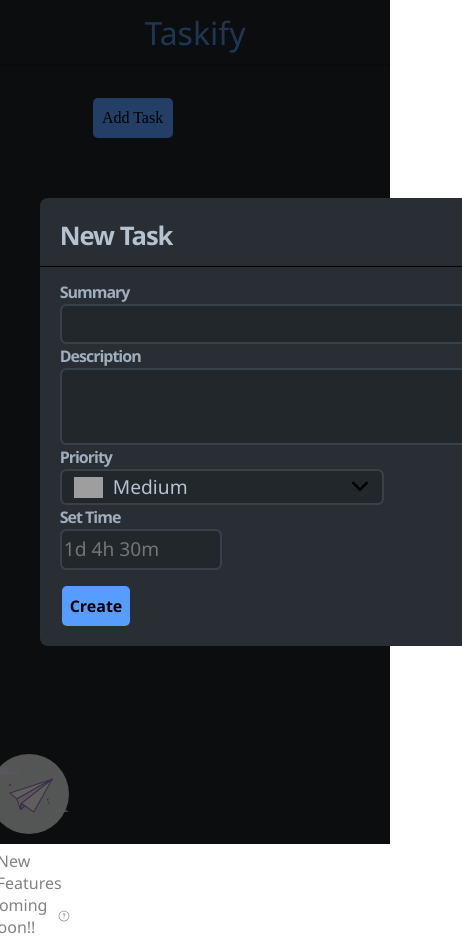
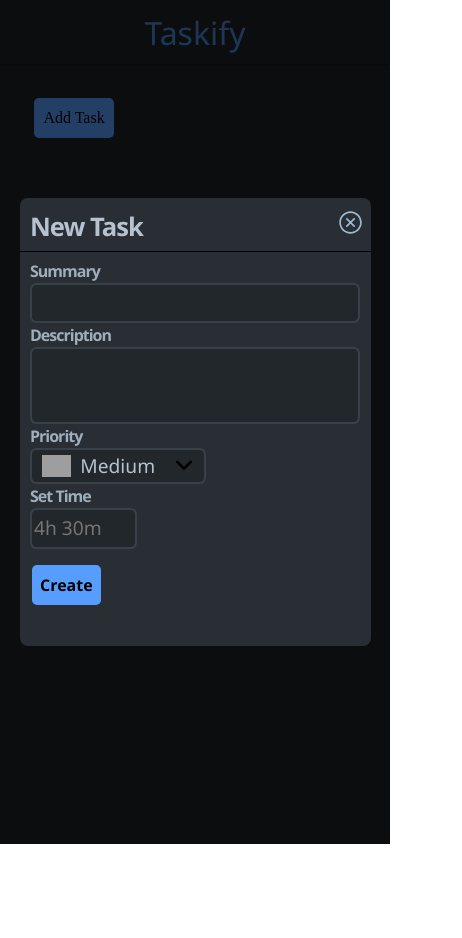
Before and after one commit to SrikarHasthi/Taskify, a React (Create React App) app: page / in a window 390 px wide. Both pictures are taken after a click on the element "Add Task". Shown: the whole page, 462 px wide, since content can reach past the window. After the commit the page ends 844 px from the top, so only its background shows below. Built offline with nearby package versions, Linux system fonts and the light colour scheme; grey boxes are pictures that could not be loaded.

Commit message:
added time validation

```diff
--- a/src/App.css
+++ b/src/App.css
@@ -37,6 +37,7 @@
 .home-main-sub-container {
   display: flex;
   height: calc(100vh - 4.1rem);
+  overflow: auto
 }
 
 .home-main-tasks-container {
@@ -94,3 +95,9 @@
   color: #828284;
   margin-top: 5rem;
 }
+
+@media (max-width: 960px) {
+  .main-sidebar-show-container {
+      display: none;
+  }
+}
--- a/src/Home.tsx
+++ b/src/Home.tsx
@@ -25,8 +25,6 @@
                 if (localStorage.getItem(`allTaskData`)) {
                     const storedTaskdata = localStorage.getItem(`allTaskData`)
                     if (storedTaskdata != null) {
-                        console.log(JSON.parse(storedTaskdata));
-
                         dispatch(setTaskData(JSON.parse(storedTaskdata)))
                     }
                 }
@@ -54,9 +52,6 @@
         const timeout = setTimeout(() => {
             localStorage.setItem(`allTaskData`, `${JSON.stringify(allTaskData)}`)
         }, 500);
-        console.log(allTaskData);
-
-
         return () => clearTimeout(timeout);
     }, [allTaskData])
 
@@ -76,7 +71,8 @@
                             ...customStyles,
                             content: {
                                 ...customStyles.content,
-                                width: "41rem",
+                                width: (window.innerWidth >= 960) ? "41rem" : "90%",
+                                inset: (window.innerWidth >= 960) ? "40px" : "0px",
                                 height: "28rem",
                             }
                         }}
@@ -107,7 +103,7 @@
                                 :
                                 <div className="home-main-no-tasks-container">
                                     <div className="home-main-no-tasks-sub-container">
-                                        <img src={empty} />
+                                        <img src={empty} alt="empty"/>
                                         ADD A TASK TO GET STARTED
                                     </div>
                                 </div>
--- a/src/Utils.ts
+++ b/src/Utils.ts
@@ -3,12 +3,11 @@
 
 export const capitalizeFirstLetter = (value: string): string => {
   return value.charAt(0).toUpperCase() + value.slice(1);
-}
-
+};
 
 export const convertTime = (value: number | string): TimeConverter => {
   const toDisplayTime = () => {
-      let time = ''
+    let time = "";
     time = new Date(value).toISOString().substring(11, 19);
     // } else if (value.includes('m')) {
     //   minutes = parseInt(value.split('m')[0]);
@@ -19,35 +18,34 @@
   };
 
   const toAlphaNumericTime = () => {
-      let time = ''
+    let time = "";
     time = new Date(value).toISOString().substring(11, 19);
-      let timeArray = time.split(':')
-      if(timeArray[0] !== '00'){
-        time = timeArray[0]+'h ' + timeArray[1] + 'm'
+    let timeArray = time.split(":");
+    if (timeArray[0] !== "00") {
+      time = timeArray[0] + "h " + timeArray[1] + "m";
+    } else {
+      time = timeArray[1] + "m";
     }
-      else {
-        time = timeArray[1]+'m'
-      }
-      return time
-    }
+    return time;
+  };
 
   const toMs = () => {
     let minutes = 0;
     let time = 0;
     let hour: string[] | null = null;
-      if(typeof value === "string"){
-        if (value.includes('h')) {
-          hour = value.split('h');
+    if (typeof value === "string") {
+      if (value.includes("h")) {
+        hour = value.split("h");
         minutes = parseInt(hour[0]) * 60;
 
-          if (value.includes('m')) {
-            minutes += parseInt(hour[1].split('m')[0]);
+        if (value.includes("m")) {
+          minutes += parseInt(hour[1].split("m")[0]);
         }
 
-          time = minutes * 60 * 1000
-        } else if (value.includes('m')) {
-          minutes = parseInt(value.split('m')[0]);
-          time = minutes * 60 * 1000
+        time = minutes * 60 * 1000;
+      } else if (value.includes("m")) {
+        minutes = parseInt(value.split("m")[0]);
+        time = minutes * 60 * 1000;
       }
     }
 
@@ -61,12 +59,45 @@
   };
 };
 
+export const givePriorityImage = (priority: string): string => {
+  const tempArray = priorityImages.filter((e) => {
+    return e.value === priority.toLowerCase();
+  });
+  return tempArray[0].imgSrc;
+};
 
-export const givePriorityImage = (priority:string):string =>{
+export const validateTime = (time: string): boolean => {
+  const regex = /^(\d+h)? ?(\d+m)?$/;
 
-    const tempArray = priorityImages.filter((e)=>{
-        return e.value === priority.toLowerCase()
-    })
-    return tempArray[0].imgSrc
+  if (!regex.test(time)) {
+    return false;
+  }
+  const matchResult = time.match(regex);
+  if (matchResult) {
+    console.log(matchResult);
 
+    const [_, hours, minutes] = matchResult;
+
+    if (!hours && !minutes) {
+      return false;
     }
+
+    if (hours) {
+      const hoursValue = parseInt(hours);
+      if (isNaN(hoursValue) || hoursValue < 0) {
+        return false;
+      }
+    }
+
+    if (minutes) {
+      const minutesValue = parseInt(minutes);
+      if (isNaN(minutesValue) || minutesValue < 0 || minutesValue >= 60) {
+        return false;
+      }
+    }
+
+    return true;
+  } else {
+    return false;
+  }
+};
--- a/src/components/AddTaskPopup.scss
+++ b/src/components/AddTaskPopup.scss
@@ -2,13 +2,12 @@
   padding: 3% 3% 2%;
   border-bottom: 1px solid black;
   font-size: 1.6em;
-    font-family: var(--font-heading,"Poppins");
+  font-family: var(--font-heading, "Poppins");
   font-weight: 700;
   display: flex;
   letter-spacing: -1px;
   color: var(--heading-text-color);
 }
-
 
 .task-popup-close-icon {
   width: 1.7rem;
@@ -18,29 +17,29 @@
   cursor: pointer;
 }
 
-.task-popup-fields-container{
+.task-popup-fields-container {
   padding: 2% 3%;
 }
 
-.task-popup-heading{
+.task-popup-heading {
   font-size: 1rem;
-    font-family: var(--font-heading,"Poppins");
+  font-family: var(--font-heading, "Poppins");
   color: var(--heading-sub-text);
   font-weight: 600;
   line-height: 1.5;
   letter-spacing: -1px;
 }
 
-.task-popup-addTask-input{
+.task-popup-addTask-input {
   display: block;
   margin: 0;
   color: var(--input-text);
-    width: 100%;
+  width: -webkit-fill-available;
   font-family: inherit;
   font-size: 1.2rem;
   font-weight: inherit;
   line-height: 1.8;
-    border: 2px solid #A6C5E229;
+  border: 2px solid #a6c5e229;
   border-radius: 0.4rem;
   background: var(--task-popup-input);
 
@@ -54,14 +53,14 @@
   }
 }
 
-.task-popup-addTask-input-textbox{
+.task-popup-addTask-input-textbox {
   resize: none;
 }
 
-.task-popup-dropdown{
+.task-popup-dropdown {
   width: 50%;
   height: 2rem;
-    border: 2px solid #A6C5E229;
+  border: 2px solid #a6c5e229;
   margin: 0;
   color: var(--input-text);
   background: var(--task-popup-input);
@@ -77,11 +76,11 @@
   cursor: pointer;
 }
 
-.task-popup-dropdown-arrow{
+.task-popup-dropdown-arrow {
   height: -webkit-fill-available;
 }
 
-.task-popup-dropdown-outer-container{
+.task-popup-dropdown-outer-container {
   position: absolute;
   width: 50%;
   height: 6rem;
@@ -89,12 +88,12 @@
   z-index: 999;
   top: 72%;
   width: 49%;
-    border: 2px solid #A6C5E229;
+  border: 2px solid #a6c5e229;
   border-radius: 0.4rem;
   background: var(--task-popup-input);
 }
 
-.task-popup-dropdown-value-container{
+.task-popup-dropdown-value-container {
   padding: 0 0.4rem;
   display: flex;
   height: 100%;
@@ -102,7 +101,7 @@
   width: 100%;
 }
 
-.task-popup-createTask-button{
+.task-popup-createTask-button {
   opacity: 1;
   transition: opacity 0.3s ease 0s;
   margin: 0px 2px;
@@ -124,3 +123,11 @@
   font-weight: 600;
   line-height: 1.5;
 }
+
+@media (max-width: 960px) {
+  .task-popup-addTask-input {
+    &.task-popup-addTask-time-input {
+      width: 30%;
+    }
+  }
+}
--- a/src/components/AddTaskPopup.tsx
+++ b/src/components/AddTaskPopup.tsx
@@ -4,7 +4,7 @@
 import dropDownArrow from "../assets/dropdown-arrow-svgrepo-com.svg"
 import CustomDropdown from "./CustomDropdown";
 import { priorityImages } from "../StaticData";
-import { capitalizeFirstLetter, convertTime, givePriorityImage } from "../Utils";
+import { capitalizeFirstLetter, convertTime, givePriorityImage, validateTime } from "../Utils";
 import { useOutsideAlerter } from "../hooks";
 import { TaskData, priorityInterface } from "../Interfaces";
 import { ToastContainer, toast } from 'react-toastify';
@@ -37,8 +37,11 @@
         setShowDropdown(false)
     }
     const handleSubmit = ():void => {
-        if(summary === "" || description === "" || time === ""){
+        if(summary === "" || time === ""){
             toast.error("Field is empty")
+        }
+        else if (!validateTime(time)) {
+            toast.error("Enter time in format 1h 5m")
         }
         else if((taskData && taskData[0])){
             const updatedTaskData = allTaskData.map((e)=>{
@@ -106,7 +109,7 @@
                     </div> : ""}
                 </div>
                 <div className="task-popup-heading">Set Time</div>
-                <input className="task-popup-addTask-input task-popup-addTask-time-input" placeholder="1d 4h 30m" value={time} onChange={(e)=>{setTime(e.target.value)}}/>
+                <input className="task-popup-addTask-input task-popup-addTask-time-input" placeholder="4h 30m" value={time} onChange={(e)=>{setTime(e.target.value)}}/>
                 <button className="task-popup-createTask-button" onClick={(e)=> {e.stopPropagation(); handleSubmit()}}>{(taskData && taskData[0]) ? "Done" : "Create"}</button>
                 {
                     (taskData && taskData[0]) ? <button className="task-popup-createTask-button" onClick={(e)=> {e.stopPropagation(); handleDelete(taskData[0].id)}}>Delete</button>
--- a/src/components/CountdownTimer.tsx
+++ b/src/components/CountdownTimer.tsx
@@ -27,7 +27,6 @@
     (hours <= 0)?
         (minutes + seconds <= 0) ?
         <p onLoad={()=>{
-          console.log("fdgfdgfdgdfgfdgd");
 
           // dispatch(setTaskPopup(true))}
         }}>00:00</p>
--- a/src/components/Sidebar.scss
+++ b/src/components/Sidebar.scss
@@ -51,3 +51,9 @@
         }
     }
 }
+
+@media (max-width: 960px) {
+    .main-sidebar-container {
+        display: none;
+    }
+}
--- a/src/components/Sidebar.tsx
+++ b/src/components/Sidebar.tsx
@@ -19,12 +19,12 @@
             <div className="main-sidebar-container">
                 <div className="main-sidebar-coming-soon">
                     <div className="main-sidebar-coming-soon-img">
-                        <img src={comingSoon} />
+                        <img src={comingSoon} alt="coming soon"/>
                     </div>
                     <p className="main-sidebar-text">New Features</p>
                     <p className="main-sidebar-text">Coming Soon!!
                         <span  data-tooltip-id={"coming-soon-tooltip"}>
-                            <img src={question} />
+                            <img src={question} alt="question"/>
                         </span>
                         <Tooltip id="coming-soon-tooltip" data-tooltip-place="right-start" style={{width:"13rem", background:"black"}}>
                             Backend with Java Spring Boot with Login, Profile, Tasks History, Favourite tasks and many more..
--- a/src/components/Tasks.tsx
+++ b/src/components/Tasks.tsx
@@ -1,4 +1,4 @@
-import React, { useEffect, useState } from "react";
+import React, { useState } from "react";
 import "../components/Tasks.scss"
 import play from "../assets/play.svg"
 import pause from "../assets/pause.svg"
@@ -8,7 +8,7 @@
 import { convertTime, givePriorityImage } from "../Utils";
 import { useDispatch, useSelector } from "react-redux";
 import { RootState } from "../redux/store";
-import { customStyles, priorityImages } from "../StaticData";
+import { customStyles } from "../StaticData";
 import AddTaskPopup from "./AddTaskPopup";
 import { setTaskData } from "../redux/reducers/taskDataReducer";
 import CountdownTimer from "./CountdownTimer";
@@ -83,9 +83,9 @@
     return (
         <div className="tasks-main-container">
 
-            {allTaskData.filter((e)=> status.includes(e.status)).map((task)=>{
+            {allTaskData.filter((e)=> status.includes(e.status)).map((task, id)=>{
                 return (
-                    <div className="tasks-section-container" onClick={()=> {
+                    <div className="tasks-section-container" key={id} onClick={()=> {
                         setSelectedTaskId(task.id);
                         setAddTaskPopup(true)
                     }}>
```
Lines whose indentation alone changed are shown as unchanged.
